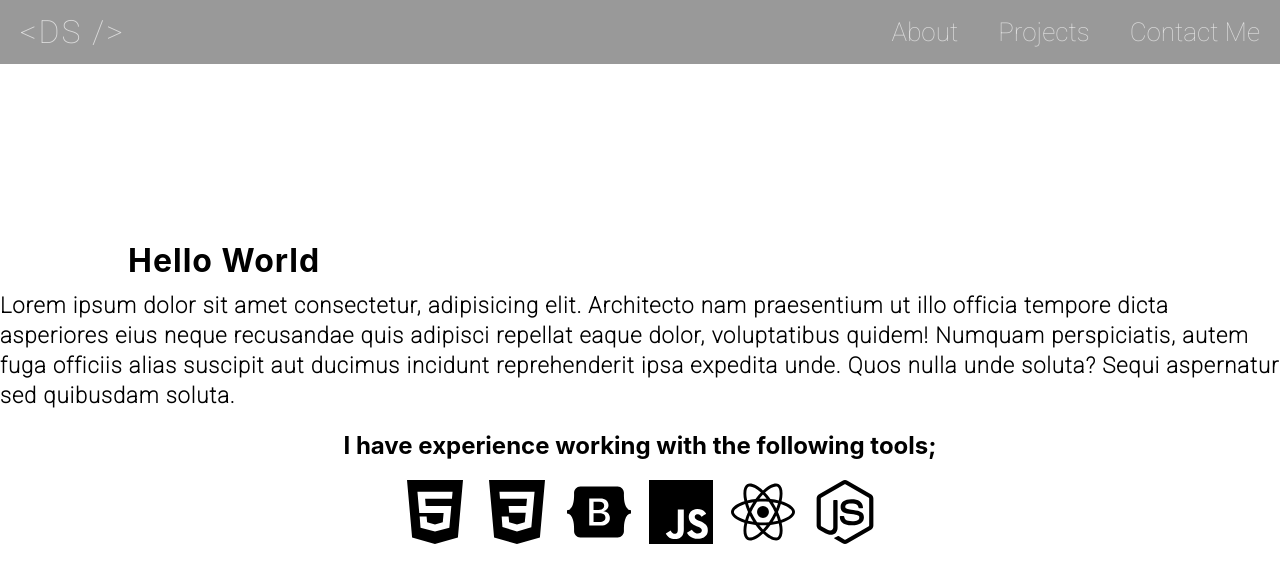
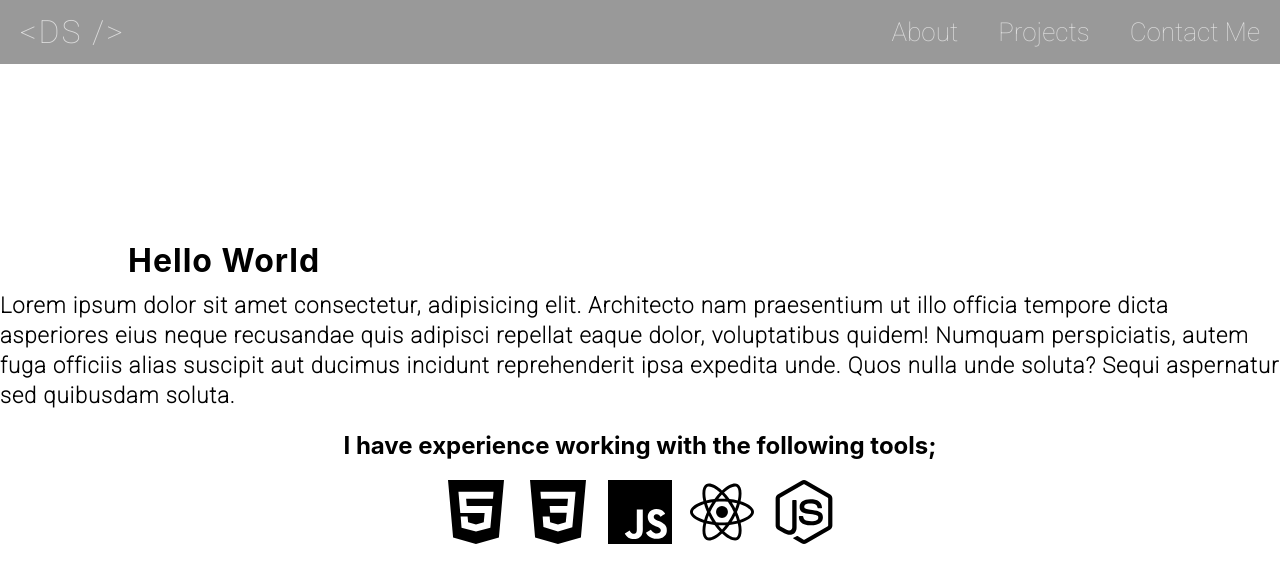
Before and after one commit to DSmathers/DSmathers.github.io, a React (Create React App) app: page /About in a window 1280 px wide. Shown: the top 582 px of the page. Built offline with nearby package versions, Linux system fonts and the light colour scheme.

Commit message:
small updates to css

```diff
--- a/src/App.css
+++ b/src/App.css
@@ -121,7 +121,13 @@ a{text-decoration: none;}
     margin-bottom: 20px;
 }
 
-#dev-icons  {
+#devIcons   {
+    display: flex;
+    flex-direction: column;
+    justify-content: center;
+}
+
+#devIcons_span  {
     font-size: 64px;
 }
 
@@ -171,6 +177,7 @@ a{text-decoration: none;}
 
 .social-links a{
     font-size: 32px;
+    color: black;
 }
 
 
--- a/src/components/AboutMe.js
+++ b/src/components/AboutMe.js
@@ -16,8 +16,8 @@ const AboutMe = () => {
             <h2>
                 I have experience working with the following tools;
             </h2>
-            <div>
-                <span id="dev-icons"><SiHtml5/> <SiCss3 /> <SiBootstrap/> <SiJavascript/> <SiReact/> <SiNodeDotJs/></span>
+            <div id="devIcons">
+                <span id="devIcons_span"><SiHtml5/> <SiCss3 /> <SiJavascript/> <SiReact/> <SiNodeDotJs/></span>
 
             </div>
             </div>
```
